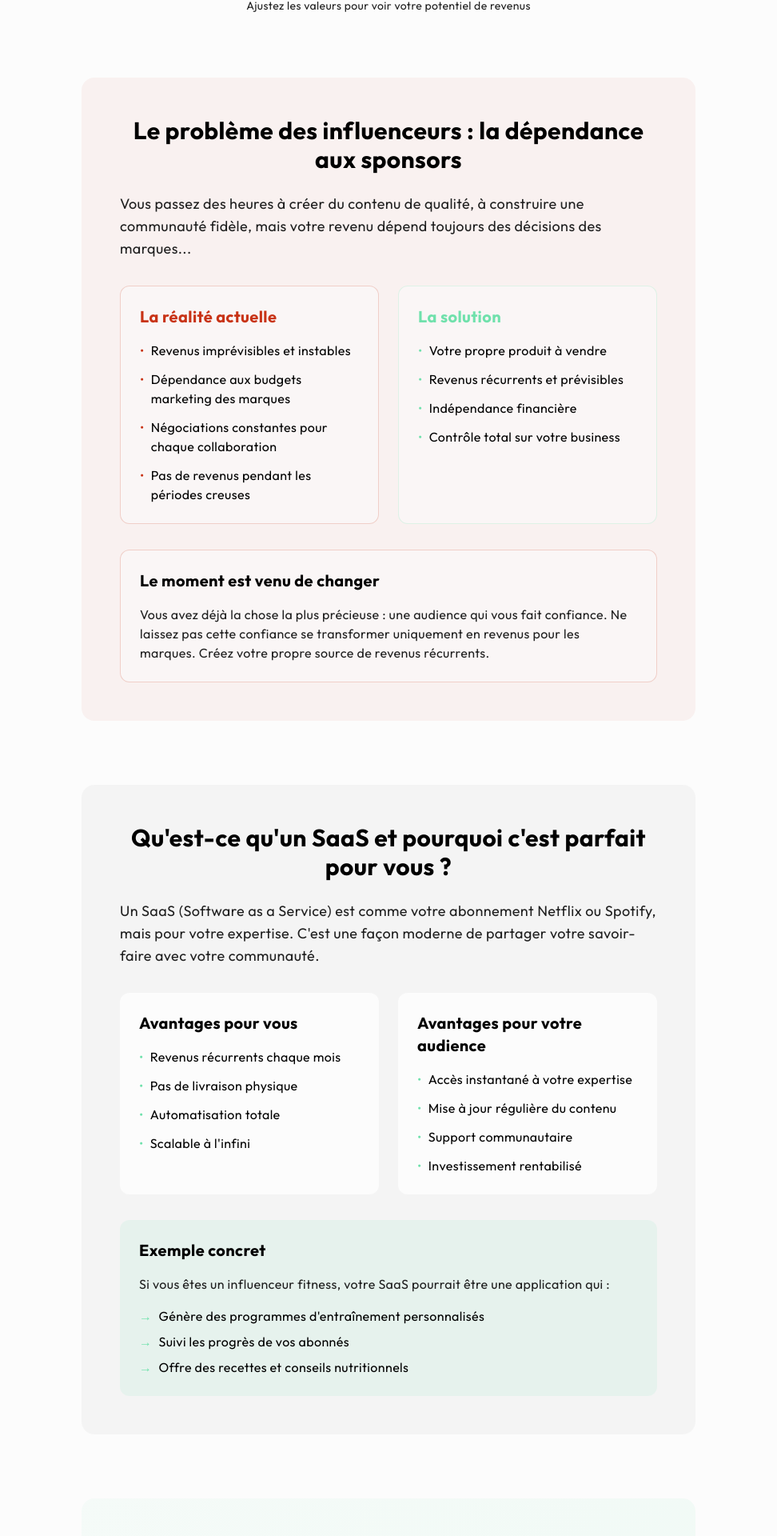
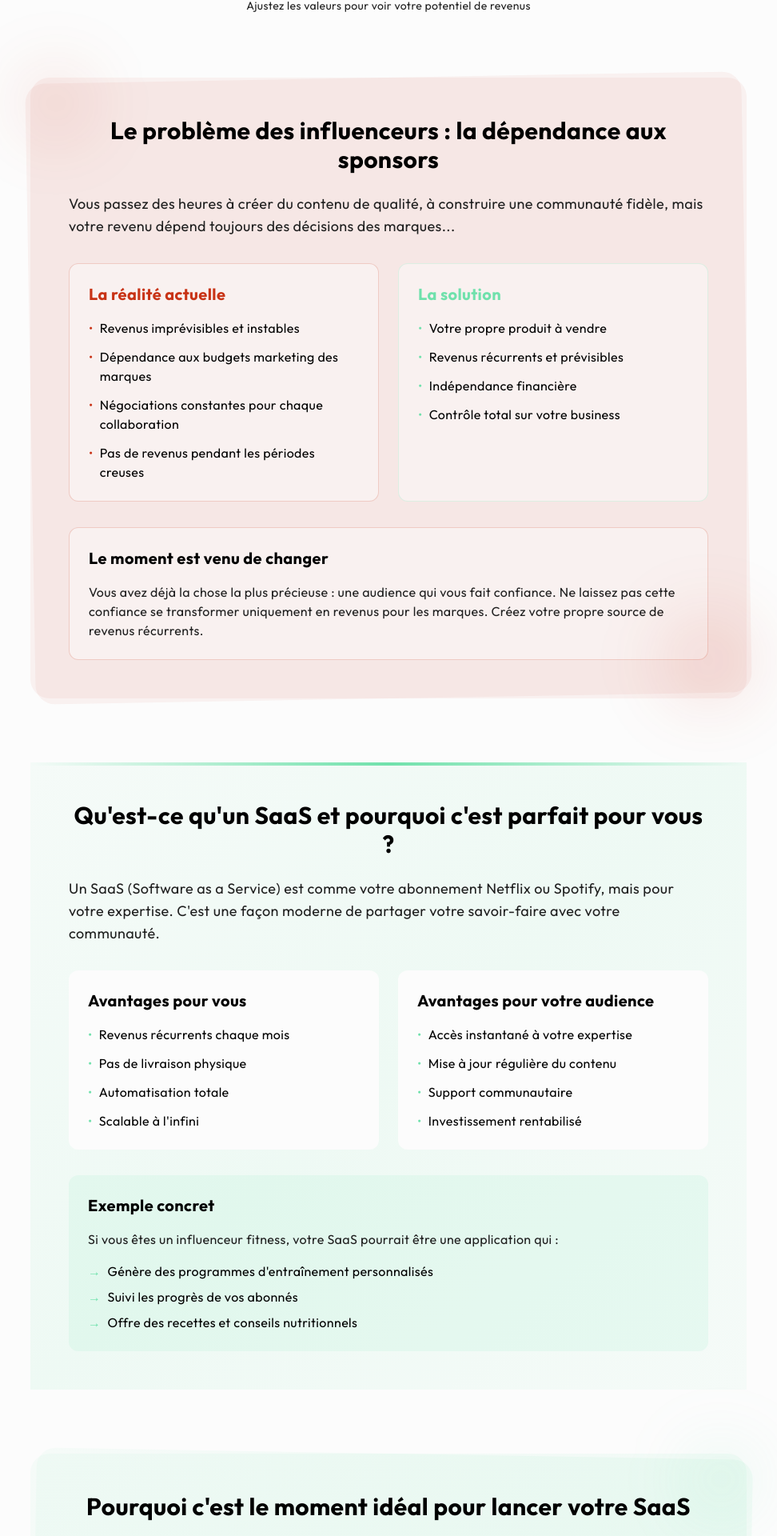
Before and after one commit to NicolasHrt/creator-saas, a Next.js app: page / in a window 1280 px wide. Shown: the part 913-2833 px from the top of the page at 80% size, without its empty margins (154-1126 px from the left). Built offline with nearby package versions, Linux system fonts and the light colour scheme.

Commit message:
feat: update design

```diff
--- a/app/page.tsx
+++ b/app/page.tsx
@@ -35,9 +35,13 @@ export default function Home() {
               </p>
             </div>
 
-            <div className="mt-20 max-w-3xl mx-auto">
-              <div className="bg-destructive/5 rounded-2xl p-8 md:p-12">
-                <h3 className="text-2xl md:text-3xl font-bold mb-6">
+            <div className="mt-20 max-w-4xl mx-auto">
+              <div className="relative">
+                <div className="absolute inset-0 bg-destructive/5 rounded-3xl transform -rotate-1"></div>
+                <div className="relative bg-destructive/5 rounded-3xl p-8 md:p-12">
+                  <div className="absolute -top-4 -left-4 w-24 h-24 bg-destructive/10 rounded-full blur-2xl"></div>
+                  <div className="absolute -bottom-4 -right-4 w-32 h-32 bg-destructive/10 rounded-full blur-2xl"></div>
+                  <h3 className="text-2xl md:text-3xl font-bold mb-6 relative">
                     Le problème des influenceurs : la dépendance aux sponsors
                   </h3>
                   <div className="space-y-6 text-left">
@@ -99,16 +103,20 @@ export default function Home() {
                       <h4 className="text-xl font-bold mb-4">Le moment est venu de changer</h4>
                       <p className="text-muted-foreground">
                         Vous avez déjà la chose la plus précieuse : une audience qui vous fait
-                      confiance. Ne laissez pas cette confiance se transformer uniquement en revenus
-                      pour les marques. Créez votre propre source de revenus récurrents.
+                        confiance. Ne laissez pas cette confiance se transformer uniquement en
+                        revenus pour les marques. Créez votre propre source de revenus récurrents.
                       </p>
                     </div>
                   </div>
                 </div>
               </div>
+            </div>
 
-            <div className="mt-20 max-w-3xl mx-auto">
-              <div className="bg-muted/50 rounded-2xl p-8 md:p-12">
+            <div className="mt-20 max-w-4xl mx-auto">
+              <div className="relative overflow-hidden">
+                <div className="absolute inset-0 bg-gradient-to-br from-primary/5 via-primary/10 to-primary/5"></div>
+                <div className="relative p-8 md:p-12">
+                  <div className="absolute top-0 left-0 w-full h-1 bg-gradient-to-r from-primary/0 via-primary to-primary/0"></div>
                   <h3 className="text-2xl md:text-3xl font-bold mb-6">
                     Qu'est-ce qu'un SaaS et pourquoi c'est parfait pour vous ?
                   </h3>
@@ -168,8 +176,8 @@ export default function Home() {
                     <div className="mt-8 p-6 bg-primary/10 rounded-xl">
                       <h4 className="text-xl font-bold mb-4">Exemple concret</h4>
                       <p className="text-muted-foreground">
-                      Si vous êtes un influenceur fitness, votre SaaS pourrait être une application
-                      qui :
+                        Si vous êtes un influenceur fitness, votre SaaS pourrait être une
+                        application qui :
                       </p>
                       <ul className="mt-4 space-y-2">
                         <li className="flex items-start gap-2">
@@ -189,17 +197,22 @@ export default function Home() {
                   </div>
                 </div>
               </div>
+            </div>
 
-            <div className="mt-20 max-w-3xl mx-auto">
-              <div className="bg-gradient-to-br from-primary/5 to-primary/10 rounded-2xl p-8 md:p-12">
-                <h3 className="text-2xl md:text-3xl font-bold mb-6">
+            <div className="mt-20 max-w-4xl mx-auto">
+              <div className="relative">
+                <div className="absolute inset-0 bg-gradient-to-br from-primary/5 to-primary/10 rounded-3xl transform rotate-1"></div>
+                <div className="relative bg-gradient-to-br from-primary/5 to-primary/10 rounded-3xl p-8 md:p-12">
+                  <div className="absolute -top-4 -right-4 w-24 h-24 bg-primary/10 rounded-full blur-2xl"></div>
+                  <div className="absolute -bottom-4 -left-4 w-32 h-32 bg-primary/10 rounded-full blur-2xl"></div>
+                  <h3 className="text-2xl md:text-3xl font-bold mb-6 relative">
                     Pourquoi c'est le moment idéal pour lancer votre SaaS
                   </h3>
                   <div className="space-y-6 text-left">
                     <p className="text-lg text-muted-foreground">
                       L'IA a révolutionné le développement logiciel, rendant possible en 30 jours ce
-                    qui prenait autrefois 6 mois. Mais ne vous y trompez pas : derrière chaque ligne
-                    de code, il y a toujours un expert qui veille à la qualité.
+                      qui prenait autrefois 6 mois. Mais ne vous y trompez pas : derrière chaque
+                      ligne de code, il y a toujours un expert qui veille à la qualité.
                     </p>
 
                     <div className="grid md:grid-cols-3 gap-6 mt-8">
@@ -302,18 +315,22 @@ export default function Home() {
                     <div className="mt-8 p-6 bg-background/80 rounded-xl border border-primary/20">
                       <h4 className="text-xl font-bold mb-4">La promesse</h4>
                       <p className="text-muted-foreground">
-                      Nous combinons la puissance de l'IA avec l'expertise humaine pour créer votre
-                      SaaS en 30 jours. Vous obtenez une application professionnelle, performante et
-                      évolutive, à un coût accessible. C'est le moment idéal pour transformer votre
-                      audience en business durable.
+                        Nous combinons la puissance de l'IA avec l'expertise humaine pour créer
+                        votre SaaS en 30 jours. Vous obtenez une application professionnelle,
+                        performante et évolutive, à un coût accessible. C'est le moment idéal pour
+                        transformer votre audience en business durable.
                       </p>
                     </div>
                   </div>
                 </div>
               </div>
+            </div>
 
-            <div className="mt-20 max-w-3xl mx-auto">
-              <div className="bg-primary/5 rounded-2xl p-8 md:p-12">
+            <div className="mt-20 max-w-4xl mx-auto">
+              <div className="relative overflow-hidden">
+                <div className="absolute inset-0 bg-gradient-to-br from-primary/5 via-primary/10 to-primary/5"></div>
+                <div className="relative p-8 md:p-12">
+                  <div className="absolute top-0 left-0 w-full h-1 bg-gradient-to-r from-primary/0 via-primary to-primary/0"></div>
                   <h3 className="text-2xl md:text-3xl font-bold mb-6">
                     Vous avez déjà fait le plus dur : construire une audience fidèle
                   </h3>
@@ -350,6 +367,28 @@ export default function Home() {
                 </div>
               </div>
             </div>
+
+            <div className="mt-20 max-w-4xl mx-auto">
+              <div className="relative">
+                <div className="absolute inset-0 bg-gradient-to-br from-primary/5 to-primary/10 rounded-3xl transform -rotate-1"></div>
+                <div className="relative bg-gradient-to-br from-primary/5 to-primary/10 rounded-3xl p-8 md:p-12">
+                  <div className="absolute -top-4 -left-4 w-24 h-24 bg-primary/10 rounded-full blur-2xl"></div>
+                  <div className="absolute -bottom-4 -right-4 w-32 h-32 bg-primary/10 rounded-full blur-2xl"></div>
+                  <div className="text-center">
+                    <h3 className="text-2xl md:text-3xl font-bold mb-6">
+                      Prêt à transformer votre audience en business durable ?
+                    </h3>
+                    <p className="text-lg text-muted-foreground mb-8">
+                      Lancez votre SaaS en 30 jours et commencez à générer des revenus récurrents
+                    </p>
+                    <Button size="lg" className="text-lg px-8 py-6">
+                      Créer votre solution SaaS
+                    </Button>
+                  </div>
+                </div>
+              </div>
+            </div>
+          </div>
         </div>
       </div>
     </>
```
Lines whose indentation alone changed are shown as unchanged.
